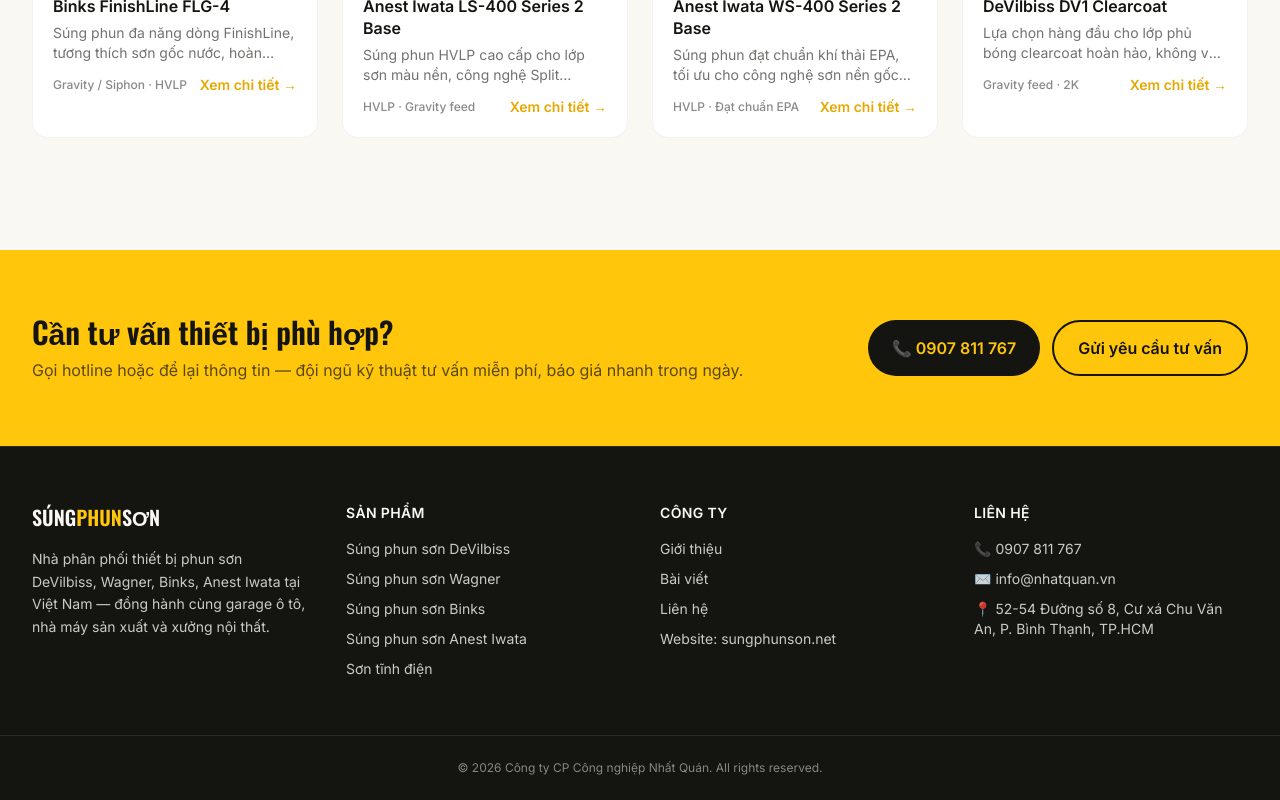
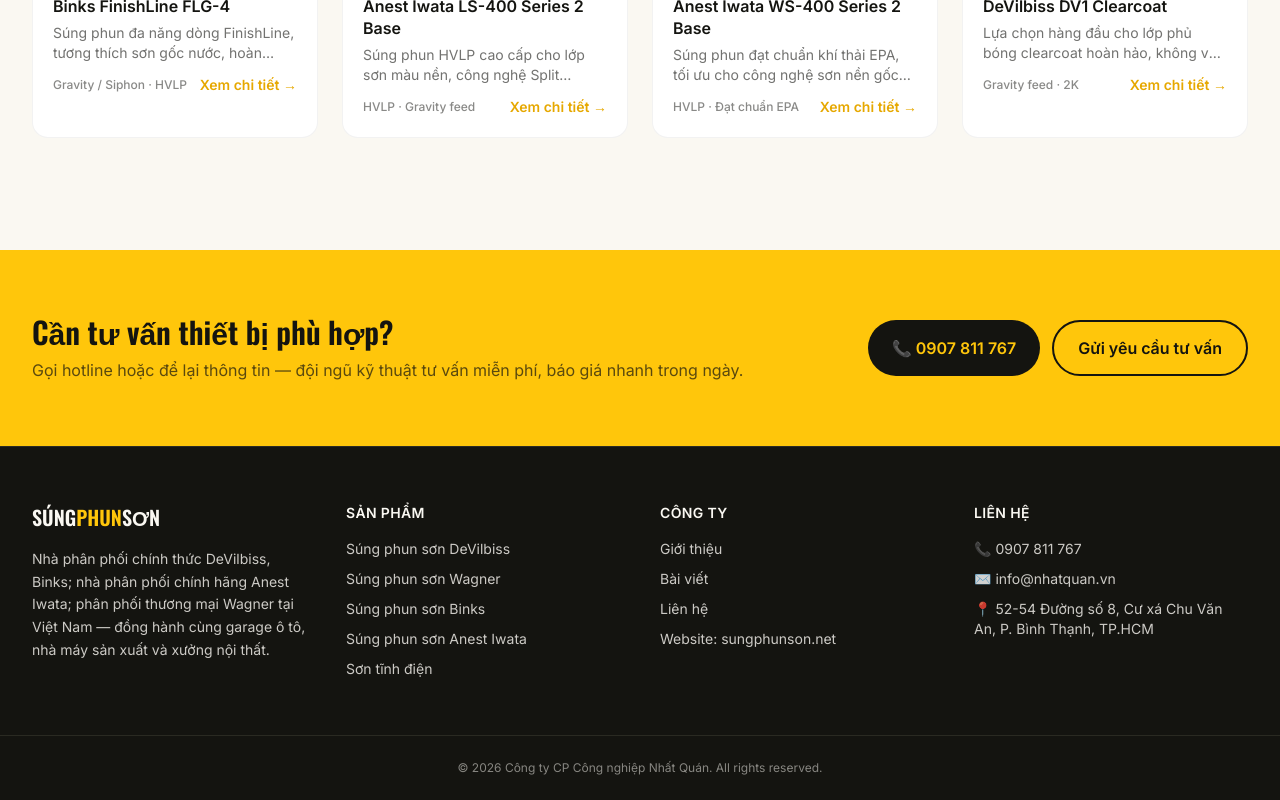
Before and after one commit to nhatquanjsc18-dot/sungphunson.net, a Next.js app: page / in a window 1280 px wide. Shown: the part 2718-3518 px from the top of the page. Built offline with nearby package versions, Linux system fonts and the light colour scheme.

Commit message:
Wording: footer nhà phân phối theo từng thương hiệu

```diff
--- a/components/Footer.jsx
+++ b/components/Footer.jsx
@@ -9,7 +9,7 @@
             SÚNG<span className="text-yellow">PHUN</span>SƠN
           </span>
           <p className="mt-4 text-sm leading-relaxed max-w-xs">
-            Nhà phân phối thiết bị phun sơn DeVilbiss, Wagner, Binks, Anest Iwata tại Việt Nam —
+            Nhà phân phối chính thức DeVilbiss, Binks; nhà phân phối chính hãng Anest Iwata; phân phối thương mại Wagner tại Việt Nam —
             đồng hành cùng garage ô tô, nhà máy sản xuất và xưởng nội thất.
           </p>
         </div>
```
